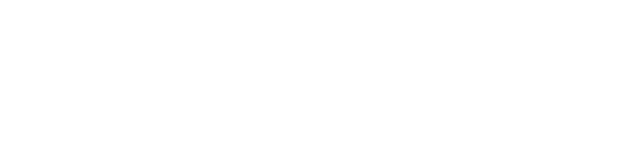
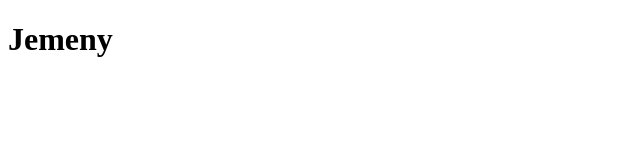
Before and after one commit to jemeny/test-web, a plain HTML site: page Index.html in a window 1280 px wide. Shown: the whole page, without its empty margins (0-640 px from the left). Drawn offline with Linux system fonts and the light colour scheme.

Commit message:
Update Index.html

```diff
--- a/Index.html
+++ b/Index.html
@@ -1,7 +1,11 @@
 <!DOCTYPE html>
-
 <html>
 <head>
 <title>Jemeny.com</title>
 </head>
+<body>
+  <header>
+    <h1>Jemeny</h1>
+  </header>
+</body>
 </html>
```
